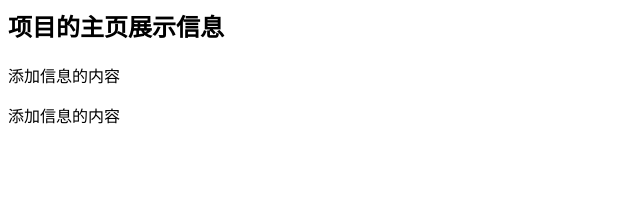
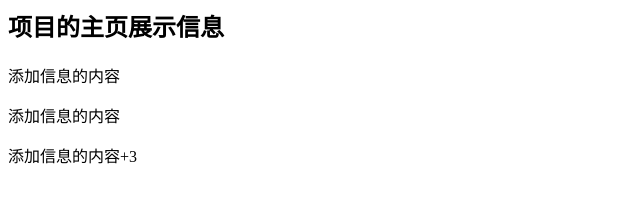
Before and after one commit to java180320/git-prject01, a plain HTML site: page index.html in a window 1280 px wide. Shown: the whole page, without its empty margins (0-640 px from the left). Drawn offline with Linux system fonts and the light colour scheme.

Commit message:
添加了一行

```diff
--- a/index.html
+++ b/index.html
@@ -7,6 +7,7 @@
 		<h2>项目的主页展示信息</h2>
 		<p>添加信息的内容</p>
 		<p>添加信息的内容</p>
+		<p>添加信息的内容+3</p>
 	</body>
 
 </html>
```
